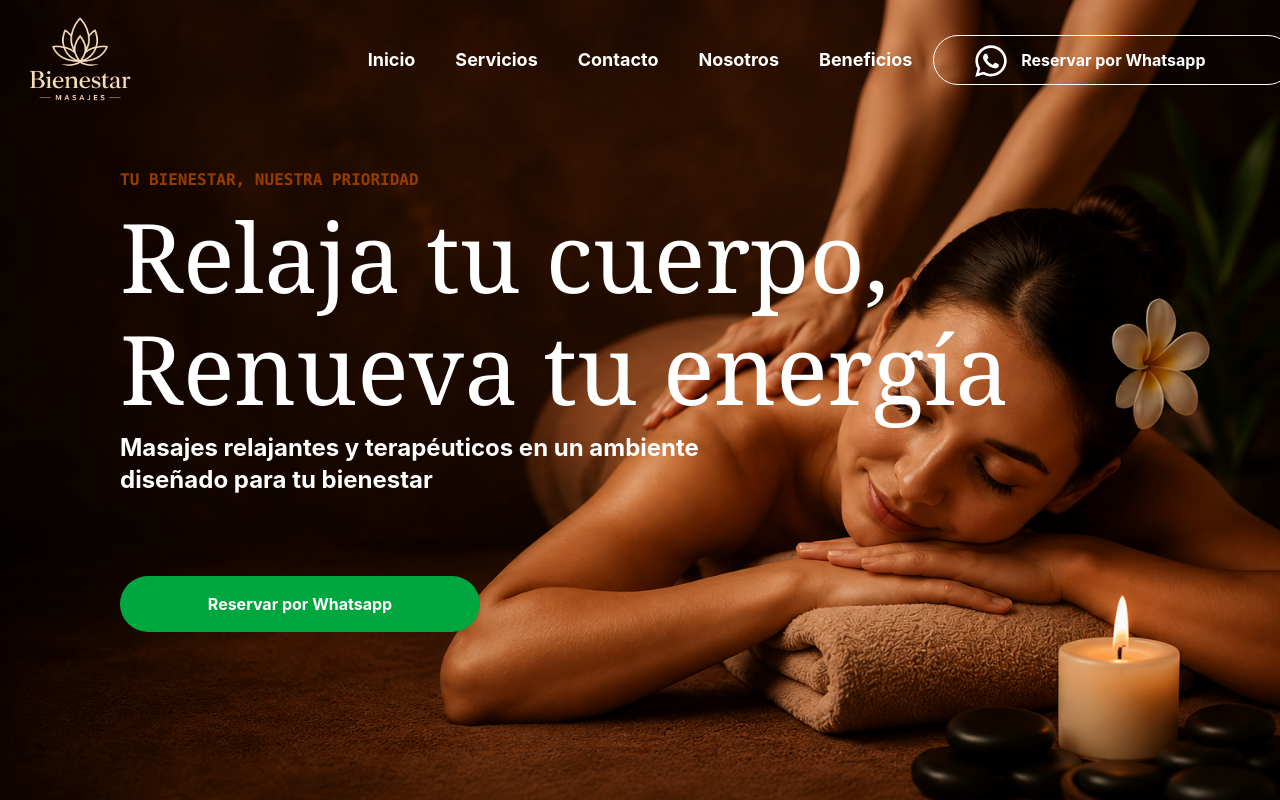
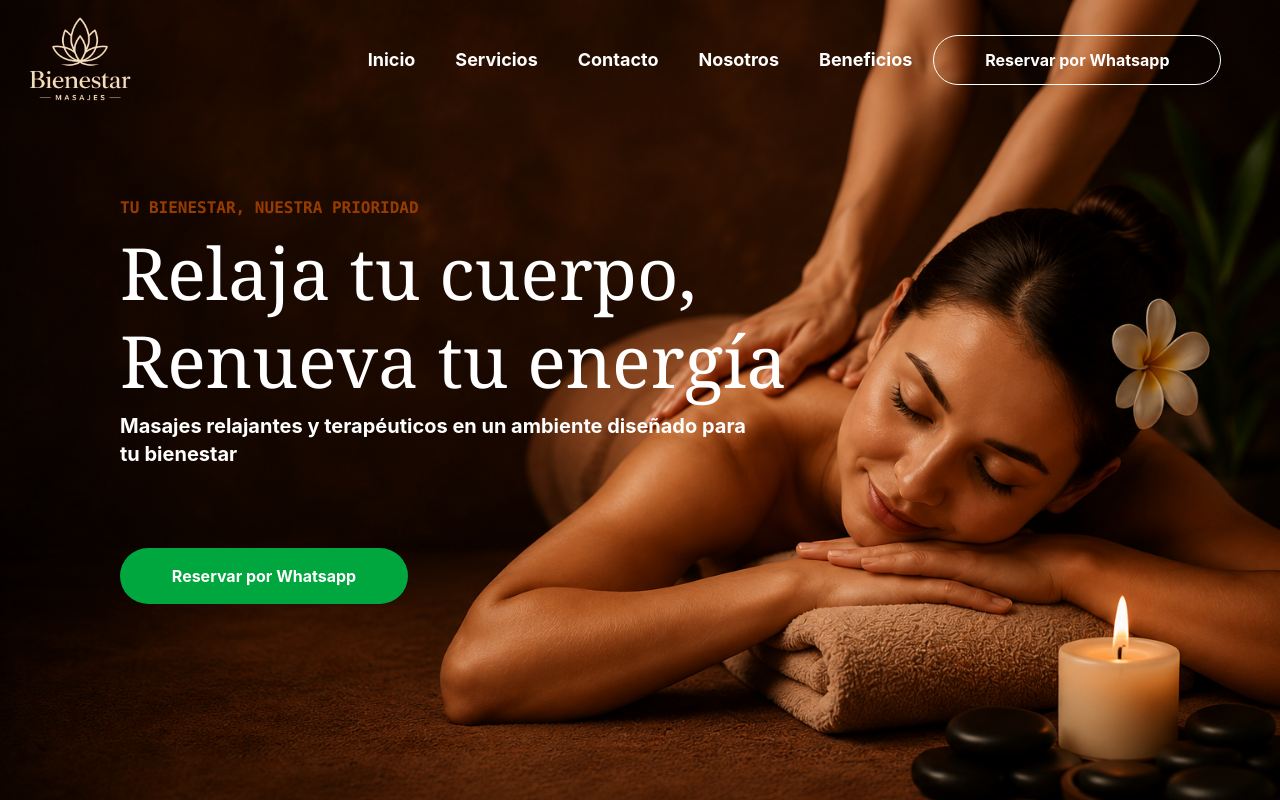
Before and after one commit to CrisMesina/demo-landing-masajes, a React (Vite) app: page / in a window 1280 px wide. Shown: the top 800 px of the page. Built offline with nearby package versions, Linux system fonts and the light colour scheme.

Commit message:
Prueba 2 de responsive en xl

```diff
--- a/src/assets/components/Nav.jsx
+++ b/src/assets/components/Nav.jsx
@@ -67,9 +67,9 @@ export const Nav = () => {
                     <div className="relative my-auto mx-20 w-20 items-center justify-end gap-5">
                         {/* BOTON DE RESERVA */}
                         <button
-                            className="border p-3 rounded-4xl w-90 font-bold hover:shadow-md hover:will-change-auto hover:translate-y-1 transition-all duration-300 hover:shadow-white"
+                            className="border p-3 rounded-4xl xl:w-72 2xl:w-90 w-90 font-bold hover:shadow-md hover:will-change-auto hover:translate-y-1 transition-all duration-300 hover:shadow-white"
                         >
-                            <FaWhatsapp className="absolute w-9 h-9 top-2 left-10"/>
+                            <FaWhatsapp className="absolute w-9 xl:hidden 2xl:block h-9 top-2 left-10"/>
                             Reservar por Whatsapp
                         </button>
 
--- a/src/assets/components/Sections/Hero.jsx
+++ b/src/assets/components/Sections/Hero.jsx
@@ -6,10 +6,10 @@ export const Hero = () => {
             <div className="min-h-screen flex items-center justify-start text-white mx-5 lg:mx-30">
                 <div className="">
                     <h1 className="font-bold mb-4 font-mono text-amber-800">TU BIENESTAR, NUESTRA PRIORIDAD</h1>
-                    <h1 className="lg:text-8xl text-5xl mb-4 font-serif">Relaja tu cuerpo,</h1>
-                    <h1 className="lg:text-8xl text-5xl mb-4 font-serif">Renueva tu energía</h1>
-                    <p className="lg:text-2xl text-lg mb-20 w-70 lg:w-160 font-bold">Masajes relajantes y terapéuticos en un ambiente diseñado para tu bienestar</p>
-                    <button className="bg-green-600 text-white font-bold p-4 rounded-4xl lg:w-90
+                    <h1 className="lg:text-8xl xl:text-7xl text-5xl mb-4 font-serif">Relaja tu cuerpo,</h1>
+                    <h1 className="lg:text-8xl xl:text-7xl text-5xl mb-4 font-serif">Renueva tu energía</h1>
+                    <p className="lg:text-2xl xl:text-xl text-lg mb-20 w-70 lg:w-160 font-bold">Masajes relajantes y terapéuticos en un ambiente diseñado para tu bienestar</p>
+                    <button className="bg-green-600 text-white font-bold p-4 rounded-4xl lg:w-90 xl:w-72 2xl:w-90
                         hover:shadow-lg hover:bg-green-700 hover:shadow-green-900
                         hover:will-change-auto hover:translate-y-1 transition-all duration-300"
                         >
```
